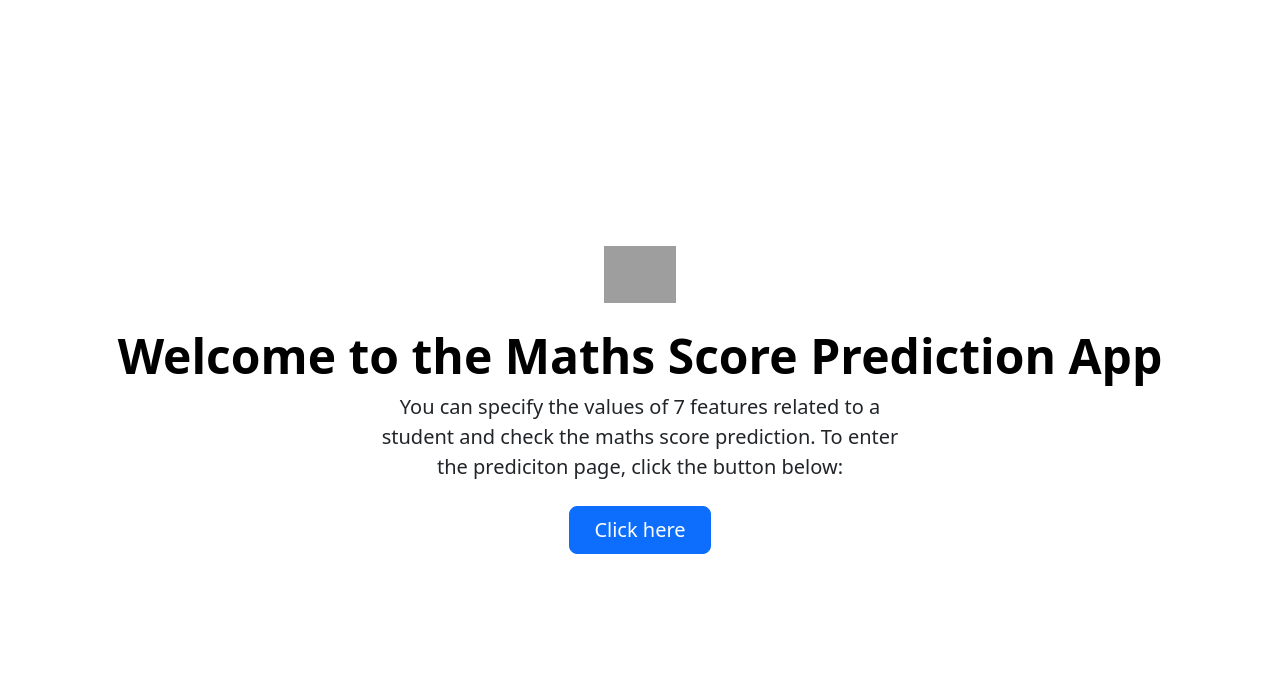
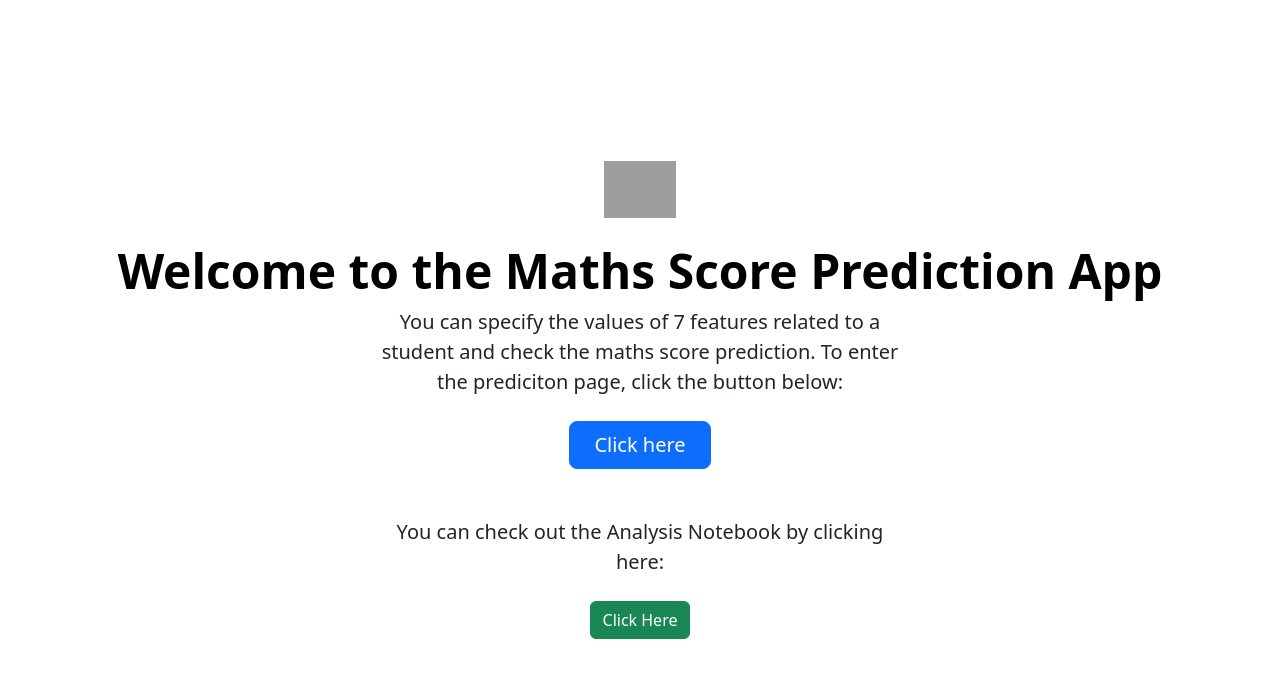
Before and after one commit to shazam37/ML_Project, a Flask app: page / in a window 1280 px wide. Shown: the top 678 px of the page. Run offline with Flask 3, Linux system fonts and the light colour scheme; grey boxes are pictures that could not be loaded.

Commit message:
update html

```diff
--- a/application.py
+++ b/application.py
@@ -1,4 +1,6 @@
-from flask import Flask,request,render_template
+import os
+
+from flask import Flask,request,render_template, send_from_directory, send_file
 import numpy as np
 import pandas as pd
 
@@ -37,5 +39,11 @@ def predict_datapoint():
 
         return render_template('home.html',results=results[0])
 
+@app.route('/analysis', methods=['GET'])
+def show_analysis():
+    workingdir = os.path.abspath(os.getcwd())
+    filepath = workingdir + '/notebook/data/eda-student-performance.pdf'
+    return send_file(filepath,mimetype='application/pdf')
+
 if __name__=="__main__":
     app.run(host="0.0.0.0",port=5000)
--- a/templates/index.html
+++ b/templates/index.html
@@ -29,7 +29,15 @@
             <p class="lead mb-4"> You can specify the values of 7 features related to a student and check the maths score prediction. To enter the prediciton page, click the button below: </p>
             <div class="d-grid gap-2 d-sm-flex justify-content-sm-center" bis_skin_checked="1">
                 <form action="{{ url_for('predict_datapoint')}}">
-                <button type="submit" class="btn btn-primary btn-lg px-4 gap-3">Click here</button>
+                    <button type="submit" class="btn btn-primary btn-lg px-4 gap-3">Click here</button>
+                </form>
+            </div>
+            <br>
+            <br>
+            <p class="lead mb-4"> You can check out the Analysis Notebook by clicking here:</p>
+            <div class="d-grid gap-2 d-sm-flex justify-content-sm-center" bis_skin_checked="1">
+                <form action="{{ url_for('show_analysis')}}">
+                    <button type="submit" class="btn btn-success">Click Here</button>
                 </form>
             </div>
             </div>
```
Also changed, not shown: templates/home.html (+4 -4 lines), 1 other file.
